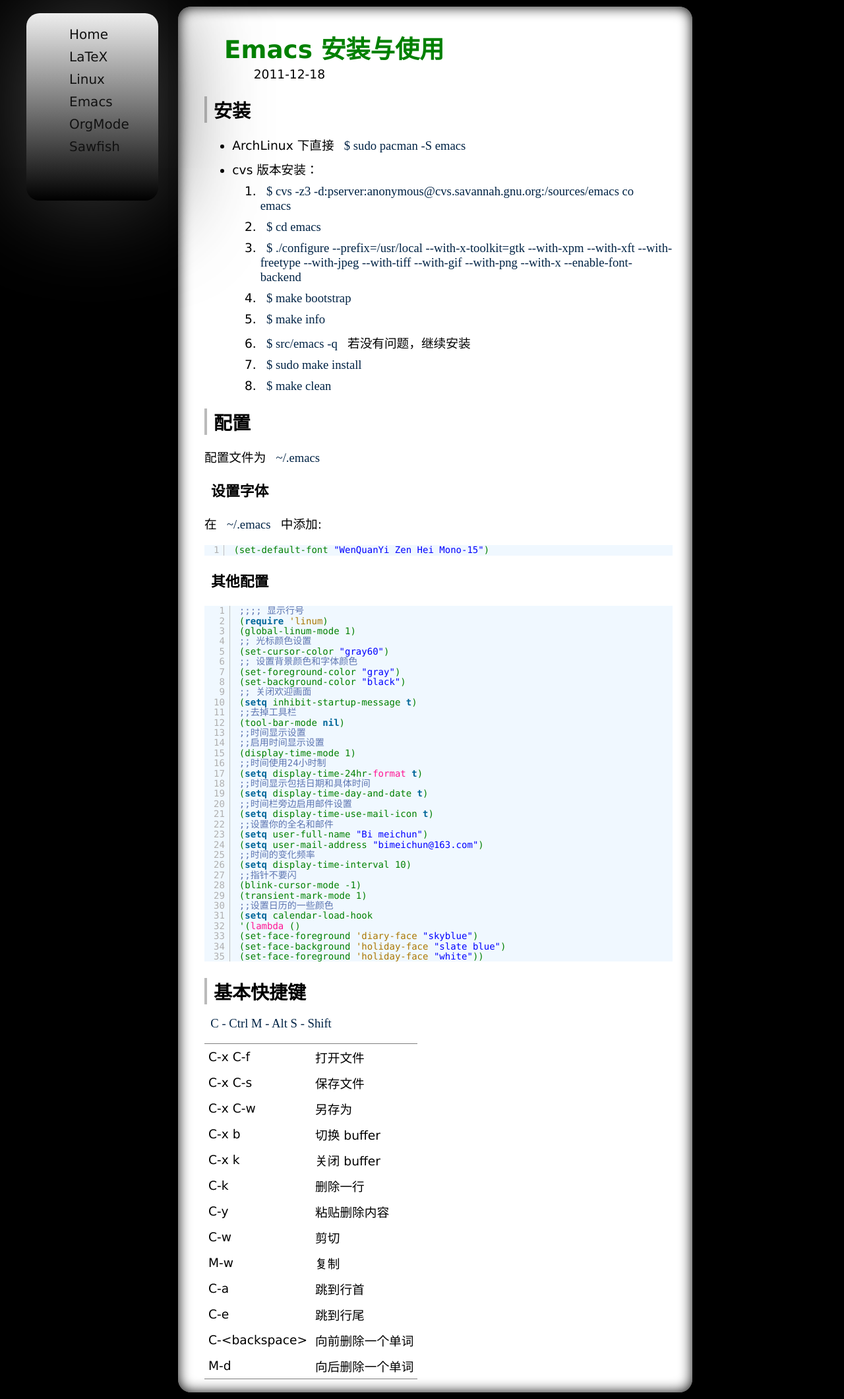
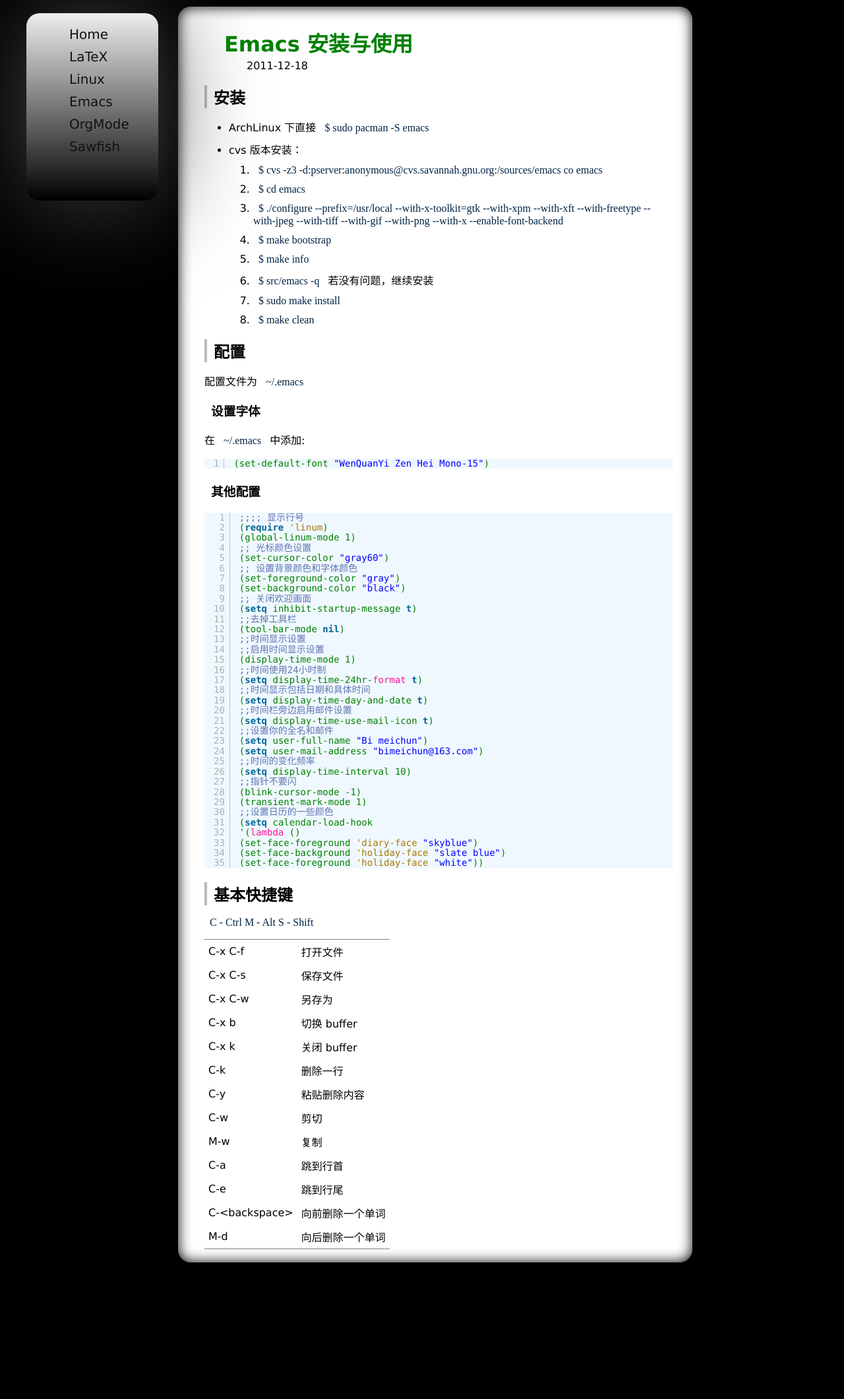
Before and after one commit to BillyMC/billymc.github.com, a Jekyll site: the page built from _posts/2011-12-18-emacs.html, in a window 1280 px wide. Shown: the whole page at 66% size. Built offline with Jekyll 4.4.1, drawn with Linux system fonts in a browser that asks for light colours; nearby versions of some CDN libraries; library files that are not in the unit come from our copies; Markdown is read by kramdown in place of the engine named in the settings; after the commit the page ends 1923 px from its top, so only the background shows below that.

Commit message:
second commit

```diff
--- a/css/style.css
+++ b/css/style.css
@@ -2,7 +2,7 @@ body {
     font-family: Verdana, Arial, Helvetica, sans-serif;
     margin: 10px 200px 10px 10px;
     background-color: black;
-    font-size: 14pt;
+    font-size: 12pt;
 }
 .author{font-size: 13px;padding-left:50px;margin:0px 0px 20px 0px;color:#666;}
 h1 {color: green; padding-left: 30px;margin-bottom: 3px;}
@@ -77,7 +77,7 @@ a.show {color: #ddd;}
 li {margin: 10px 0px 5px 5px;}
 
 code {
-    font-size: 14pt;
+    font-size: 12pt;
     font-family: serif;
     padding: 0em 0.5em 0em 0.5em;
     color: #012345;
```
Also changed, not shown: 1 other file.
